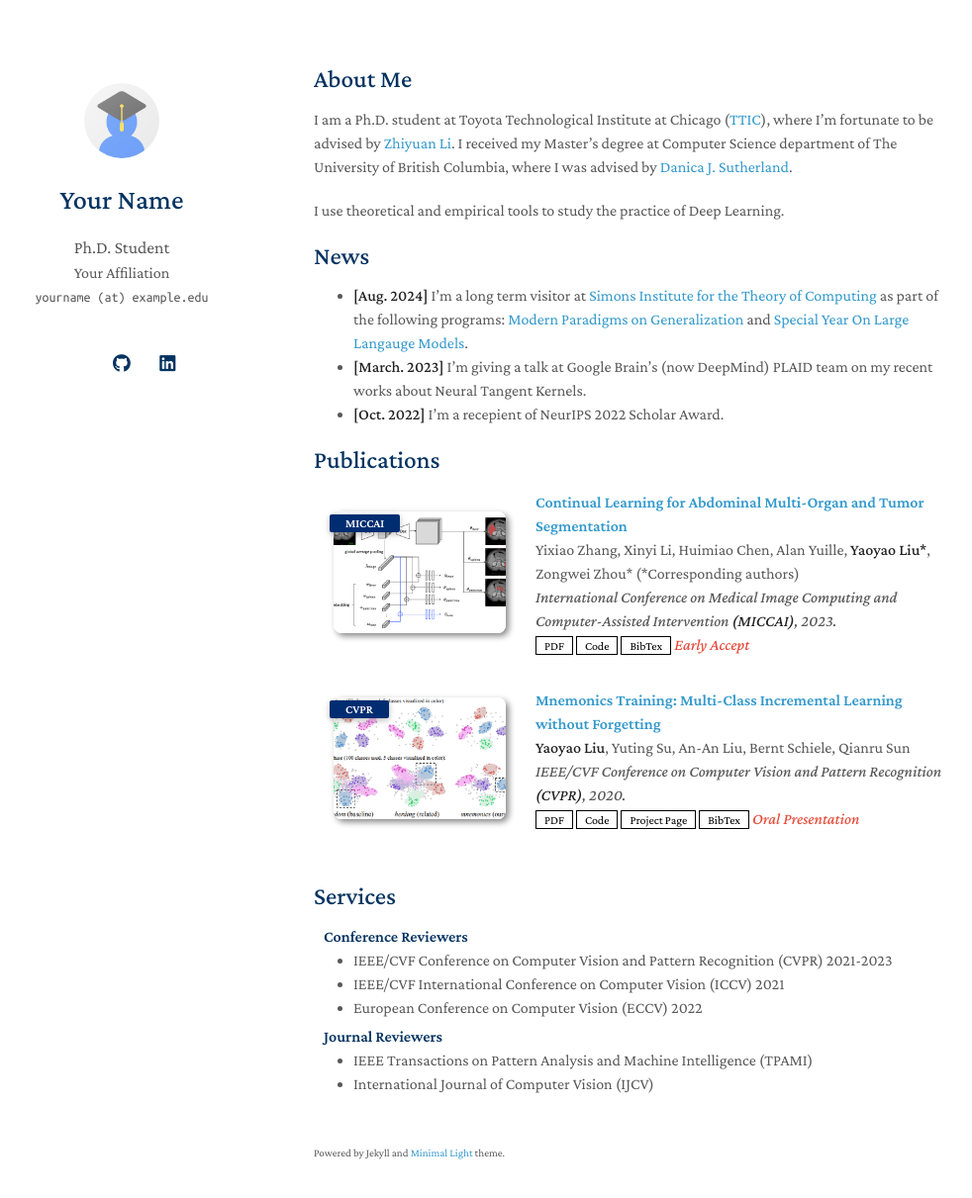
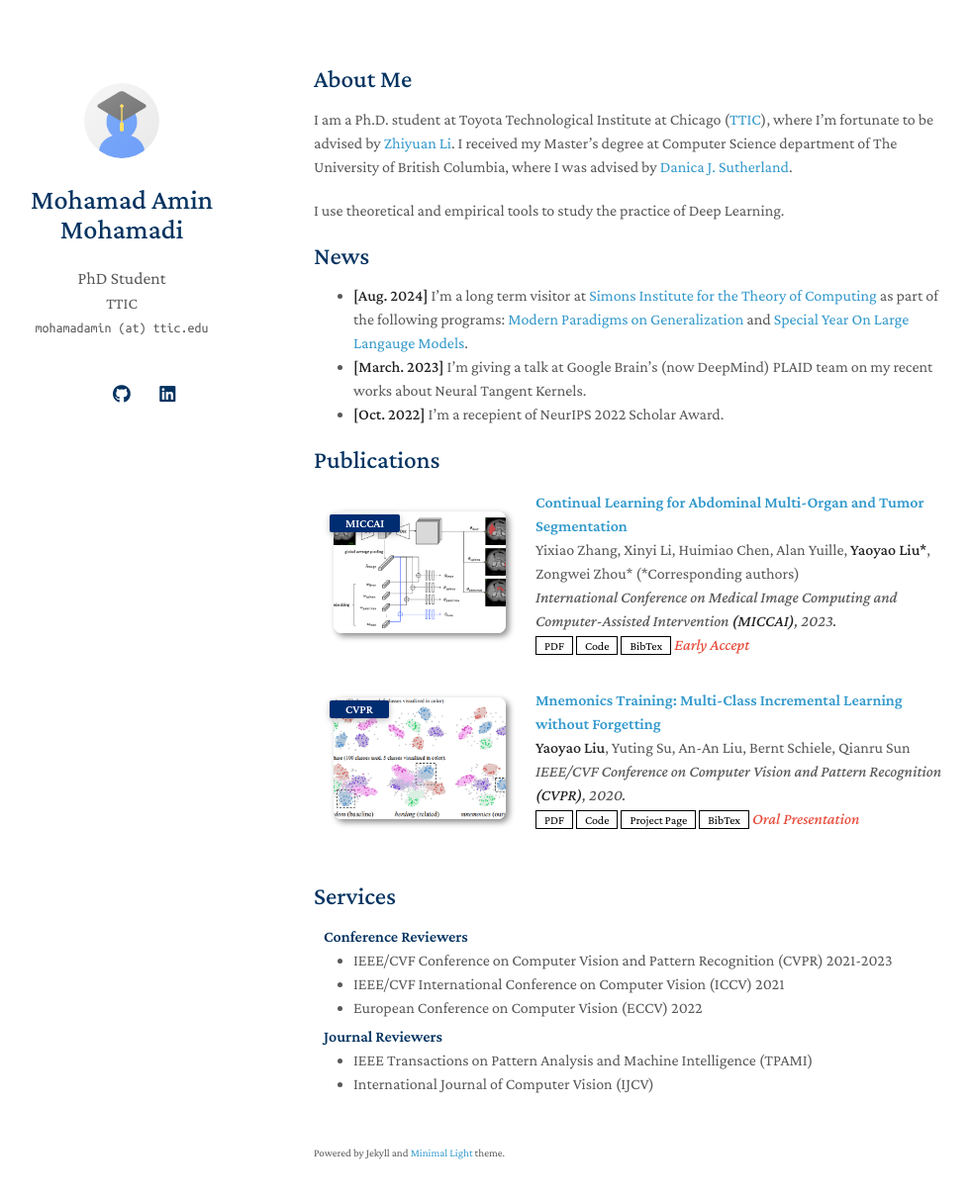
Before and after one commit to mohamad-amin/mohamad-amin.github.io, a Jekyll site: the page built from index.md, in a window 1280 px wide and 1246 px high. Shown: the top 1211 px of the window at 99% size, without its empty margins (153-1135 px from the left). Built offline with Jekyll 4.4.1, drawn with Linux system fonts in a browser that asks for light colours; a style sheet for code colours, icons or effects is not loaded; our own code applies the rules of GitHub Pages for plain Markdown files.

Commit message:
Update _config.yml

```diff
--- a/_config.yml
+++ b/_config.yml
@@ -1,8 +1,8 @@
 # Basic Information
-title: Your Name
-position: Ph.D. Student
-affiliation: Your Affiliation
-email: yourname (at) example.edu
+title: Mohamad Amin Mohamadi
+position: PhD Student
+affiliation: TTIC
+email: mohamadamin (at) ttic.edu
 
 # Search Engine Optimization (SEO)
 # The following information is used to improve the website traffic from search engines, e.g., Google.
@@ -12,11 +12,11 @@ canonical: https://minimal-light-theme.yliu.me/
 
 # Links
 # If you don't need one of them, you may delete the corresponding line.
-google_scholar: https://scholar.google.com/
+google_scholar: https://scholar.google.com/citations?user=CsPm0LoAAAAJ&hl=en
 cv_link: assets/files/curriculum_vitae.pdf
 github_link: https://github.com/
 linkedin: https://www.linkedin.com/
-twitter: https://twitter.com/
+twitter: https://x.com/QuelMohamadAmin
 
 # Images (e.g., your profile picture and your website's favicon)
 # "favicon" and "favicon_dark" are used for the light and dark modes, respectively.
```
